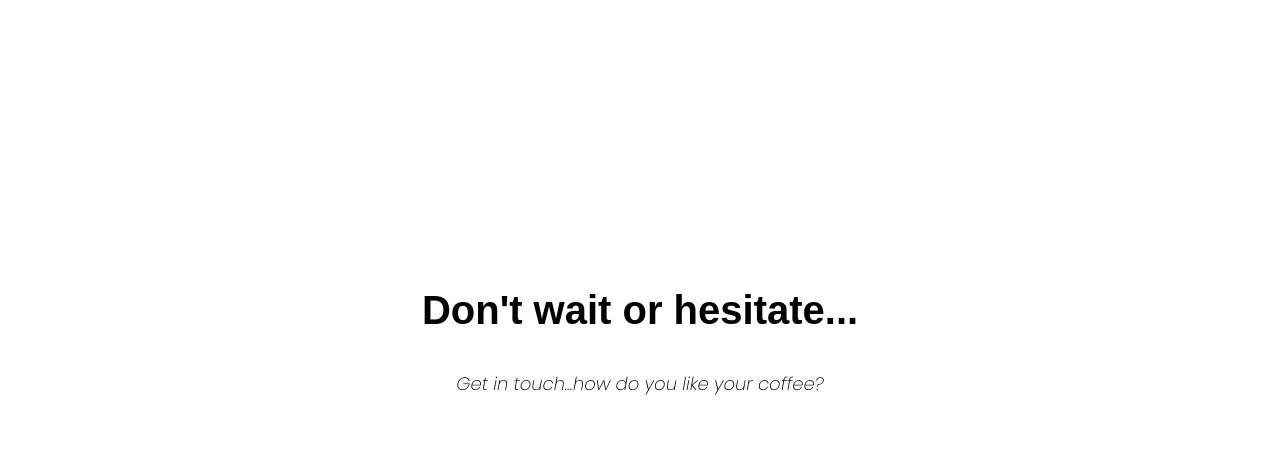
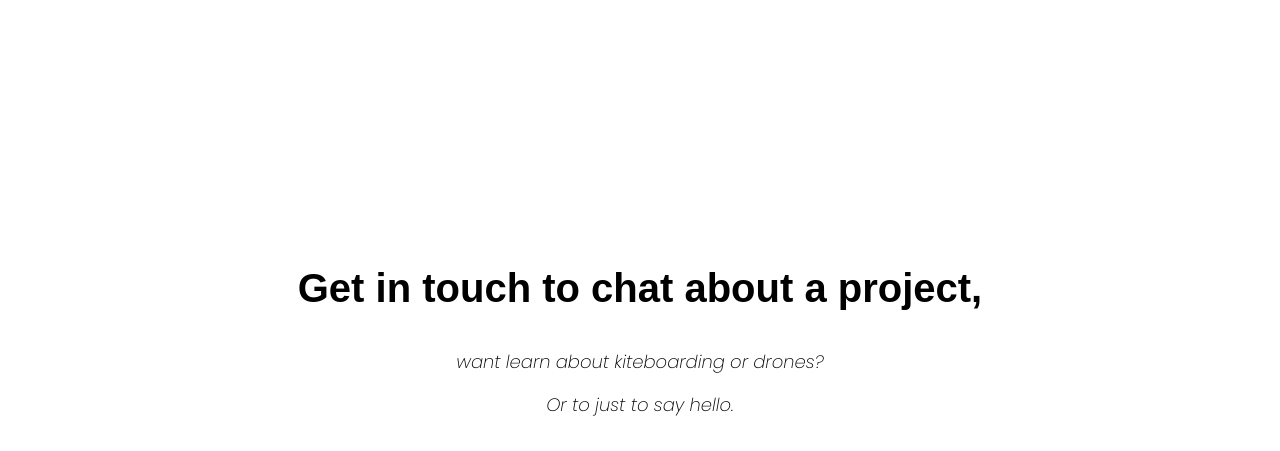
Before and after one commit to tannerpace/tb, a plain HTML site: page index.html in a window 1280 px wide. Shown: the part 2210-2661 px from the top of the page. Drawn offline with Linux system fonts and the light colour scheme; a web font is replaced by a local one.

Commit message:
contact page changed

```diff
--- a/index.html
+++ b/index.html
@@ -52,7 +52,7 @@
     <div class="type_box" style="perspective:193px;-webkit-perspective:193px;">
         <textarea id="typing-text2" aria-label="typing text" readonly placeholder="Liscenced Drone Pilot"></textarea>
     </div>
-
+    <br>I can do web design, development, and more 🪁
     </p>
 
 </div>
@@ -79,8 +79,9 @@
 
 <section id="contact" class="contact-section">
     <div class="contact-section-header">
-        <h2>Don't wait or hesitate...</h2>
-        <p>Get in touch...how do you like your coffee?</p>
+        <h2>Get in touch to chat about a project,</h2>
+        <p> want learn about kiteboarding or drones?</p>
+        <p>Or to just to say hello.</p>
     </div>
     <div class="contact-links">
         <!-- <a href="https://www.facebook.com/tanner.bleakley/" target="_blank" class="btn contact-details"><i
```
